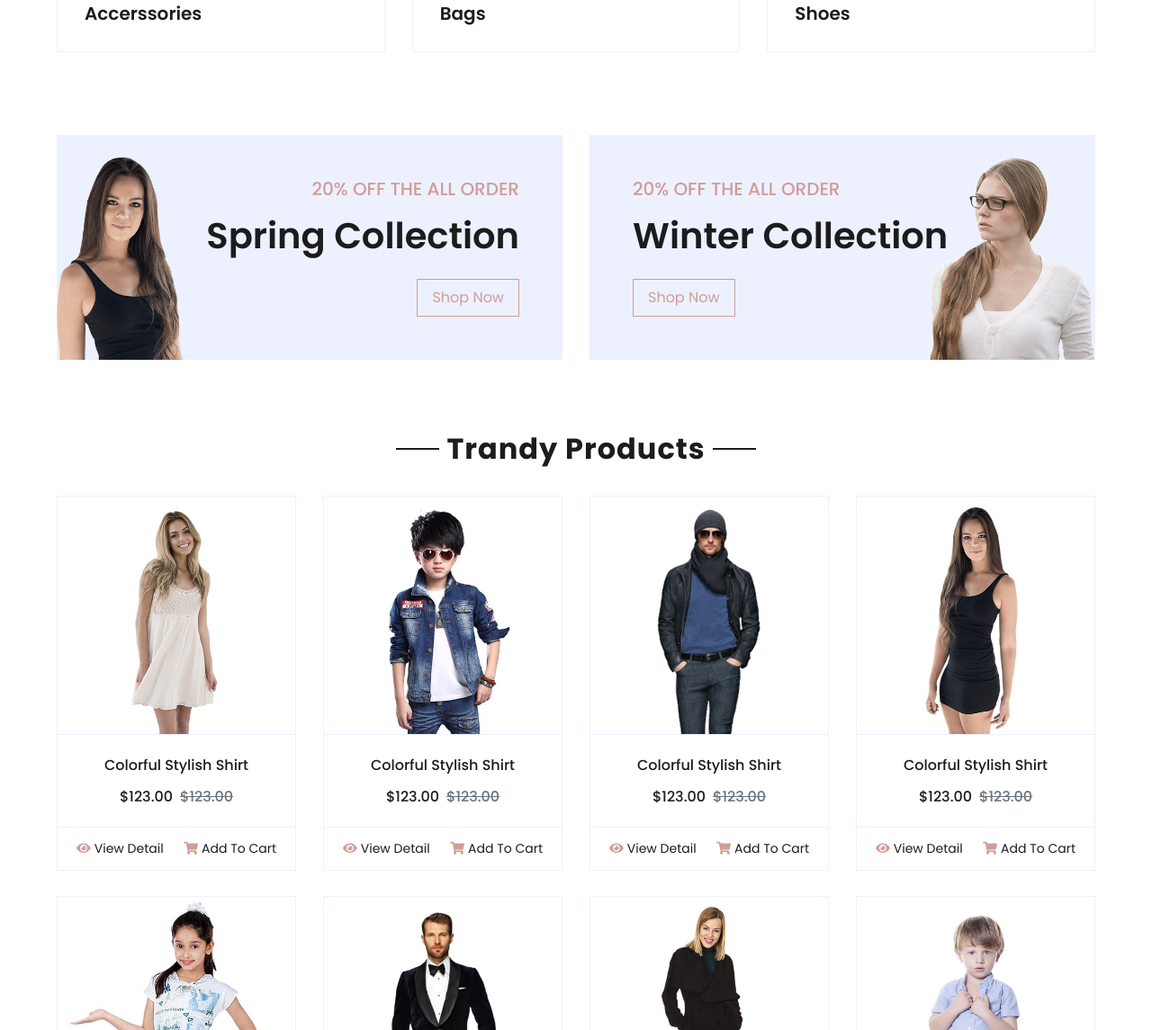
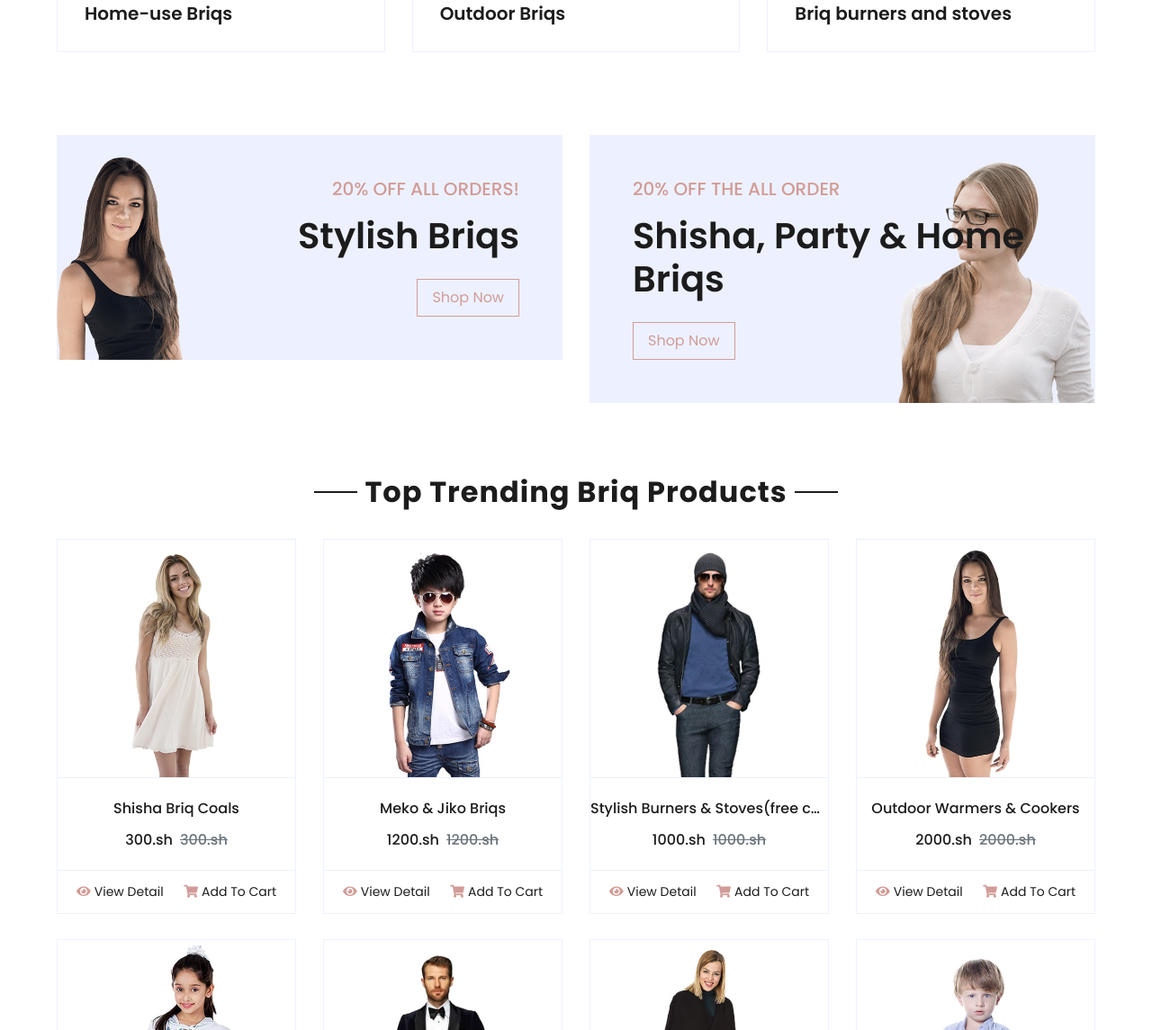
Before and after one commit to briq-fuel/briq-fuel.github.io, a plain HTML site: page index.html in a window 1280 px wide. Shown: the part 1655-2800 px from the top of the page at 90% size. Drawn offline with nearby package versions, Linux system fonts and the light colour scheme.

Commit message:
make more changes to index.html

```diff
--- a/index.html
+++ b/index.html
@@ -198,7 +198,7 @@
             <div class="col-lg-3 col-md-6 col-sm-12 pb-1">
                 <div class="d-flex align-items-center border mb-4" style="padding: 30px;">
                     <h1 class="fa fa-check text-primary m-0 mr-3"></h1>
-                    <h5 class="font-weight-semi-bold m-0">Quality Product</h5>
+                    <h5 class="font-weight-semi-bold m-0">Quality Briq Product</h5>
                 </div>
             </div>
             <div class="col-lg-3 col-md-6 col-sm-12 pb-1">
@@ -225,7 +225,7 @@
 
 
     <!-- Categories Start -->
-    <div class="container-fluid pt-5">
+    <div class="container-fluid pt-5" id="cat">
         <div class="row px-xl-5 pb-3">
             <div class="col-lg-4 col-md-6 pb-1">
                 <div class="cat-item d-flex flex-column border mb-4" style="padding: 30px;">
@@ -233,7 +233,7 @@
                     <a href="" class="cat-img position-relative overflow-hidden mb-3">
                         <img class="img-fluid" src="img/cat-1.jpg" alt="">
                     </a>
-                    <h5 class="font-weight-semi-bold m-0">Men's dresses</h5>
+                    <h5 class="font-weight-semi-bold m-0">New Briqs Designs</h5>
                 </div>
             </div>
             <div class="col-lg-4 col-md-6 pb-1">
@@ -242,7 +242,7 @@
                     <a href="" class="cat-img position-relative overflow-hidden mb-3">
                         <img class="img-fluid" src="img/cat-2.jpg" alt="">
                     </a>
-                    <h5 class="font-weight-semi-bold m-0">Women's dresses</h5>
+                    <h5 class="font-weight-semi-bold m-0">Jiko Briqs and Carbonizers</h5>
                 </div>
             </div>
             <div class="col-lg-4 col-md-6 pb-1">
@@ -251,7 +251,7 @@
                     <a href="" class="cat-img position-relative overflow-hidden mb-3">
                         <img class="img-fluid" src="img/cat-3.jpg" alt="">
                     </a>
-                    <h5 class="font-weight-semi-bold m-0">Baby's dresses</h5>
+                    <h5 class="font-weight-semi-bold m-0">Stove and Shisha Briqs</h5>
                 </div>
             </div>
             <div class="col-lg-4 col-md-6 pb-1">
@@ -260,7 +260,7 @@
                     <a href="" class="cat-img position-relative overflow-hidden mb-3">
                         <img class="img-fluid" src="img/cat-4.jpg" alt="">
                     </a>
-                    <h5 class="font-weight-semi-bold m-0">Accerssories</h5>
+                    <h5 class="font-weight-semi-bold m-0">Home-use Briqs</h5>
                 </div>
             </div>
             <div class="col-lg-4 col-md-6 pb-1">
@@ -269,7 +269,7 @@
                     <a href="" class="cat-img position-relative overflow-hidden mb-3">
                         <img class="img-fluid" src="img/cat-5.jpg" alt="">
                     </a>
-                    <h5 class="font-weight-semi-bold m-0">Bags</h5>
+                    <h5 class="font-weight-semi-bold m-0">Outdoor Briqs</h5>
                 </div>
             </div>
             <div class="col-lg-4 col-md-6 pb-1">
@@ -278,7 +278,7 @@
                     <a href="" class="cat-img position-relative overflow-hidden mb-3">
                         <img class="img-fluid" src="img/cat-6.jpg" alt="">
                     </a>
-                    <h5 class="font-weight-semi-bold m-0">Shoes</h5>
+                    <h5 class="font-weight-semi-bold m-0">Briq burners and stoves</h5>
                 </div>
             </div>
         </div>
@@ -293,9 +293,9 @@
                 <div class="position-relative bg-secondary text-center text-md-right text-white mb-2 py-5 px-5">
                     <img src="img/offer-1.png" alt="">
                     <div class="position-relative" style="z-index: 1;">
-                        <h5 class="text-uppercase text-primary mb-3">20% off the all order</h5>
-                        <h1 class="mb-4 font-weight-semi-bold">Spring Collection</h1>
-                        <a href="" class="btn btn-outline-primary py-md-2 px-md-3">Shop Now</a>
+                        <h5 class="text-uppercase text-primary mb-3">20% off all orders!</h5>
+                        <h1 class="mb-4 font-weight-semi-bold">Stylish Briqs</h1>
+                        <a href="#cat" class="btn btn-outline-primary py-md-2 px-md-3">Shop Now</a>
                     </div>
                 </div>
             </div>
@@ -304,8 +304,8 @@
                     <img src="img/offer-2.png" alt="">
                     <div class="position-relative" style="z-index: 1;">
                         <h5 class="text-uppercase text-primary mb-3">20% off the all order</h5>
-                        <h1 class="mb-4 font-weight-semi-bold">Winter Collection</h1>
-                        <a href="" class="btn btn-outline-primary py-md-2 px-md-3">Shop Now</a>
+                        <h1 class="mb-4 font-weight-semi-bold">Shisha, Party & Home Briqs</h1>
+                        <a href="#cat" class="btn btn-outline-primary py-md-2 px-md-3">Shop Now</a>
                     </div>
                 </div>
             </div>
@@ -315,9 +315,9 @@
 
 
     <!-- Products Start -->
-    <div class="container-fluid pt-5">
+    <div class="container-fluid pt-5" id="prod">
         <div class="text-center mb-4">
-            <h2 class="section-title px-5"><span class="px-2">Trandy Products</span></h2>
+            <h2 class="section-title px-5"><span class="px-2">Top Trending Briq Products</span></h2>
         </div>
         <div class="row px-xl-5 pb-3">
             <div class="col-lg-3 col-md-6 col-sm-12 pb-1">
@@ -326,9 +326,9 @@
                         <img class="img-fluid w-100" src="img/product-1.jpg" alt="">
                     </div>
                     <div class="card-body border-left border-right text-center p-0 pt-4 pb-3">
-                        <h6 class="text-truncate mb-3">Colorful Stylish Shirt</h6>
+                        <h6 class="text-truncate mb-3">Shisha Briq Coals</h6>
                         <div class="d-flex justify-content-center">
-                            <h6>$123.00</h6><h6 class="text-muted ml-2"><del>$123.00</del></h6>
+                            <h6>300.sh</h6><h6 class="text-muted ml-2"><del>300.sh</del></h6>
                         </div>
                     </div>
                     <div class="card-footer d-flex justify-content-between bg-light border">
@@ -343,9 +343,9 @@
                         <img class="img-fluid w-100" src="img/product-2.jpg" alt="">
                     </div>
                     <div class="card-body border-left border-right text-center p-0 pt-4 pb-3">
-                        <h6 class="text-truncate mb-3">Colorful Stylish Shirt</h6>
+                        <h6 class="text-truncate mb-3">Meko & Jiko Briqs</h6>
                         <div class="d-flex justify-content-center">
-                            <h6>$123.00</h6><h6 class="text-muted ml-2"><del>$123.00</del></h6>
+                            <h6>1200.sh</h6><h6 class="text-muted ml-2"><del>1200.sh</del></h6>
                         </div>
                     </div>
                     <div class="card-footer d-flex justify-content-between bg-light border">
@@ -360,9 +360,9 @@
                         <img class="img-fluid w-100" src="img/product-3.jpg" alt="">
                     </div>
                     <div class="card-body border-left border-right text-center p-0 pt-4 pb-3">
-                        <h6 class="text-truncate mb-3">Colorful Stylish Shirt</h6>
+                        <h6 class="text-truncate mb-3">Stylish Burners & Stoves(free customization)</h6>
                         <div class="d-flex justify-content-center">
-                            <h6>$123.00</h6><h6 class="text-muted ml-2"><del>$123.00</del></h6>
+                            <h6>1000.sh</h6><h6 class="text-muted ml-2"><del>1000.sh</del></h6>
                         </div>
                     </div>
                     <div class="card-footer d-flex justify-content-between bg-light border">
@@ -377,9 +377,9 @@
                         <img class="img-fluid w-100" src="img/product-4.jpg" alt="">
                     </div>
                     <div class="card-body border-left border-right text-center p-0 pt-4 pb-3">
-                        <h6 class="text-truncate mb-3">Colorful Stylish Shirt</h6>
+                        <h6 class="text-truncate mb-3">Outdoor Warmers & Cookers</h6>
                         <div class="d-flex justify-content-center">
-                            <h6>$123.00</h6><h6 class="text-muted ml-2"><del>$123.00</del></h6>
+                            <h6>2000.sh</h6><h6 class="text-muted ml-2"><del>2000.sh</del></h6>
                         </div>
                     </div>
                     <div class="card-footer d-flex justify-content-between bg-light border">
@@ -394,9 +394,9 @@
                         <img class="img-fluid w-100" src="img/product-5.jpg" alt="">
                     </div>
                     <div class="card-body border-left border-right text-center p-0 pt-4 pb-3">
-                        <h6 class="text-truncate mb-3">Colorful Stylish Shirt</h6>
+                        <h6 class="text-truncate mb-3">Branded Briqs & Carbonizers(trainer and engineer availed)</h6>
                         <div class="d-flex justify-content-center">
-                            <h6>$123.00</h6><h6 class="text-muted ml-2"><del>$123.00</del></h6>
+                            <h6>15000.sh</h6><h6 class="text-muted ml-2"><del>15000.sh</del></h6>
                         </div>
                     </div>
                     <div class="card-footer d-flex justify-content-between bg-light border">
@@ -411,9 +411,9 @@
                         <img class="img-fluid w-100" src="img/product-6.jpg" alt="">
                     </div>
                     <div class="card-body border-left border-right text-center p-0 pt-4 pb-3">
-                        <h6 class="text-truncate mb-3">Colorful Stylish Shirt</h6>
+                        <h6 class="text-truncate mb-3">Training Manuals & Materials</h6>
                         <div class="d-flex justify-content-center">
-                            <h6>$123.00</h6><h6 class="text-muted ml-2"><del>$123.00</del></h6>
+                            <h6>150.sh</h6><h6 class="text-muted ml-2"><del>150.sh</del></h6>
                         </div>
                     </div>
                     <div class="card-footer d-flex justify-content-between bg-light border">
@@ -428,9 +428,9 @@
                         <img class="img-fluid w-100" src="img/product-7.jpg" alt="">
                     </div>
                     <div class="card-body border-left border-right text-center p-0 pt-4 pb-3">
-                        <h6 class="text-truncate mb-3">Colorful Stylish Shirt</h6>
+                        <h6 class="text-truncate mb-3">Alternative Energy Solutions(free training included)</h6>
                         <div class="d-flex justify-content-center">
-                            <h6>$123.00</h6><h6 class="text-muted ml-2"><del>$123.00</del></h6>
+                            <h6>1450.sh</h6><h6 class="text-muted ml-2"><del>1450.sh</del></h6>
                         </div>
                     </div>
                     <div class="card-footer d-flex justify-content-between bg-light border">
@@ -445,9 +445,9 @@
                         <img class="img-fluid w-100" src="img/product-8.jpg" alt="">
                     </div>
                     <div class="card-body border-left border-right text-center p-0 pt-4 pb-3">
-                        <h6 class="text-truncate mb-3">Colorful Stylish Shirt</h6>
+                        <h6 class="text-truncate mb-3">Branded Packaging (free delivery)</h6>
                         <div class="d-flex justify-content-center">
-                            <h6>$123.00</h6><h6 class="text-muted ml-2"><del>$123.00</del></h6>
+                            <h6>50.sh</h6><h6 class="text-muted ml-2"><del>50.sh</del></h6>
                         </div>
                     </div>
                     <div class="card-footer d-flex justify-content-between bg-light border">
@@ -467,7 +467,7 @@
             <div class="col-md-6 col-12 py-5">
                 <div class="text-center mb-2 pb-2">
                     <h2 class="section-title px-5 mb-3"><span class="bg-secondary px-2">Stay Updated</span></h2>
-                    <p>Amet lorem at rebum amet dolores. Elitr lorem dolor sed amet diam labore at justo ipsum eirmod duo labore labore.</p>
+                    <p>We value our clients above all. Please subscribe and get in touch to get any and all information and services immediately!</p>
                 </div>
                 <form action="">
                     <div class="input-group">
@@ -484,9 +484,9 @@
 
 
     <!-- Products Start -->
-    <div class="container-fluid pt-5">
+    <div class="container-fluid pt-5" id="prod">
         <div class="text-center mb-4">
-            <h2 class="section-title px-5"><span class="px-2">Just Arrived</span></h2>
+            <h2 class="section-title px-5"><span class="px-2">Top Trending Briq Products</span></h2>
         </div>
         <div class="row px-xl-5 pb-3">
             <div class="col-lg-3 col-md-6 col-sm-12 pb-1">
@@ -495,9 +495,9 @@
                         <img class="img-fluid w-100" src="img/product-1.jpg" alt="">
                     </div>
                     <div class="card-body border-left border-right text-center p-0 pt-4 pb-3">
-                        <h6 class="text-truncate mb-3">Colorful Stylish Shirt</h6>
+                        <h6 class="text-truncate mb-3">Shisha Briq Coals</h6>
                         <div class="d-flex justify-content-center">
-                            <h6>$123.00</h6><h6 class="text-muted ml-2"><del>$123.00</del></h6>
+                            <h6>300.sh</h6><h6 class="text-muted ml-2"><del>300.sh</del></h6>
                         </div>
                     </div>
                     <div class="card-footer d-flex justify-content-between bg-light border">
@@ -512,9 +512,9 @@
                         <img class="img-fluid w-100" src="img/product-2.jpg" alt="">
                     </div>
                     <div class="card-body border-left border-right text-center p-0 pt-4 pb-3">
-                        <h6 class="text-truncate mb-3">Colorful Stylish Shirt</h6>
+                        <h6 class="text-truncate mb-3">Meko & Jiko Briqs</h6>
                         <div class="d-flex justify-content-center">
-                            <h6>$123.00</h6><h6 class="text-muted ml-2"><del>$123.00</del></h6>
+                            <h6>1200.sh</h6><h6 class="text-muted ml-2"><del>1200.sh</del></h6>
                         </div>
                     </div>
                     <div class="card-footer d-flex justify-content-between bg-light border">
@@ -529,9 +529,9 @@
                         <img class="img-fluid w-100" src="img/product-3.jpg" alt="">
                     </div>
                     <div class="card-body border-left border-right text-center p-0 pt-4 pb-3">
-                        <h6 class="text-truncate mb-3">Colorful Stylish Shirt</h6>
+                        <h6 class="text-truncate mb-3">Stylish Burners & Stoves(free customization)</h6>
                         <div class="d-flex justify-content-center">
-                            <h6>$123.00</h6><h6 class="text-muted ml-2"><del>$123.00</del></h6>
+                            <h6>1000.sh</h6><h6 class="text-muted ml-2"><del>1000.sh</del></h6>
                         </div>
                     </div>
                     <div class="card-footer d-flex justify-content-between bg-light border">
@@ -546,9 +546,9 @@
                         <img class="img-fluid w-100" src="img/product-4.jpg" alt="">
                     </div>
                     <div class="card-body border-left border-right text-center p-0 pt-4 pb-3">
-                        <h6 class="text-truncate mb-3">Colorful Stylish Shirt</h6>
+                        <h6 class="text-truncate mb-3">Outdoor Warmers & Cookers</h6>
                         <div class="d-flex justify-content-center">
-                            <h6>$123.00</h6><h6 class="text-muted ml-2"><del>$123.00</del></h6>
+                            <h6>2000.sh</h6><h6 class="text-muted ml-2"><del>2000.sh</del></h6>
                         </div>
                     </div>
                     <div class="card-footer d-flex justify-content-between bg-light border">
@@ -563,9 +563,9 @@
                         <img class="img-fluid w-100" src="img/product-5.jpg" alt="">
                     </div>
                     <div class="card-body border-left border-right text-center p-0 pt-4 pb-3">
-                        <h6 class="text-truncate mb-3">Colorful Stylish Shirt</h6>
+                        <h6 class="text-truncate mb-3">Branded Briqs & Carbonizers(trainer and engineer availed)</h6>
                         <div class="d-flex justify-content-center">
-                            <h6>$123.00</h6><h6 class="text-muted ml-2"><del>$123.00</del></h6>
+                            <h6>15000.sh</h6><h6 class="text-muted ml-2"><del>15000.sh</del></h6>
                         </div>
                     </div>
                     <div class="card-footer d-flex justify-content-between bg-light border">
@@ -580,9 +580,9 @@
                         <img class="img-fluid w-100" src="img/product-6.jpg" alt="">
                     </div>
                     <div class="card-body border-left border-right text-center p-0 pt-4 pb-3">
-                        <h6 class="text-truncate mb-3">Colorful Stylish Shirt</h6>
+                        <h6 class="text-truncate mb-3">Training Manuals & Materials</h6>
                         <div class="d-flex justify-content-center">
-                            <h6>$123.00</h6><h6 class="text-muted ml-2"><del>$123.00</del></h6>
+                            <h6>150.sh</h6><h6 class="text-muted ml-2"><del>150.sh</del></h6>
                         </div>
                     </div>
                     <div class="card-footer d-flex justify-content-between bg-light border">
@@ -597,9 +597,9 @@
                         <img class="img-fluid w-100" src="img/product-7.jpg" alt="">
                     </div>
                     <div class="card-body border-left border-right text-center p-0 pt-4 pb-3">
-                        <h6 class="text-truncate mb-3">Colorful Stylish Shirt</h6>
+                        <h6 class="text-truncate mb-3">Alternative Energy Solutions(free training included)</h6>
                         <div class="d-flex justify-content-center">
-                            <h6>$123.00</h6><h6 class="text-muted ml-2"><del>$123.00</del></h6>
+                            <h6>1450.sh</h6><h6 class="text-muted ml-2"><del>1450.sh</del></h6>
                         </div>
                     </div>
                     <div class="card-footer d-flex justify-content-between bg-light border">
@@ -614,9 +614,9 @@
                         <img class="img-fluid w-100" src="img/product-8.jpg" alt="">
                     </div>
                     <div class="card-body border-left border-right text-center p-0 pt-4 pb-3">
-                        <h6 class="text-truncate mb-3">Colorful Stylish Shirt</h6>
+                        <h6 class="text-truncate mb-3">Branded Packaging (free delivery)</h6>
                         <div class="d-flex justify-content-center">
-                            <h6>$123.00</h6><h6 class="text-muted ml-2"><del>$123.00</del></h6>
+                            <h6>50.sh</h6><h6 class="text-muted ml-2"><del>50.sh</del></h6>
                         </div>
                     </div>
                     <div class="card-footer d-flex justify-content-between bg-light border">
```
